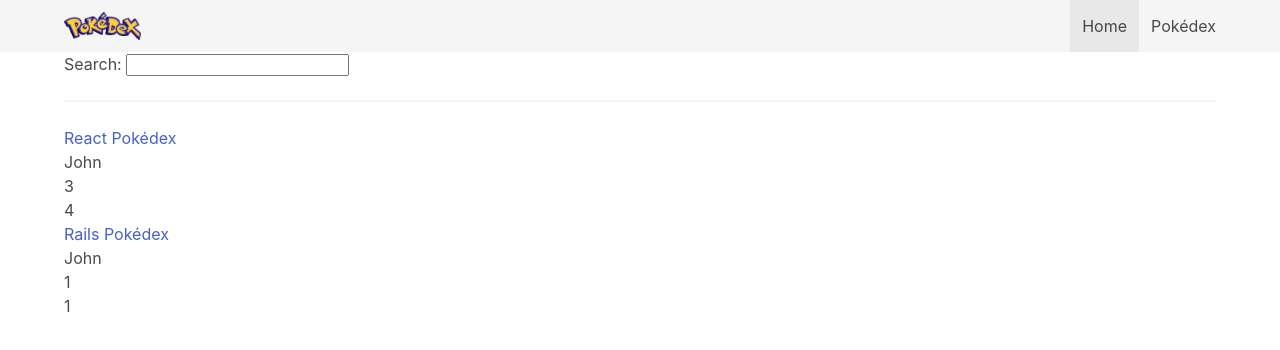
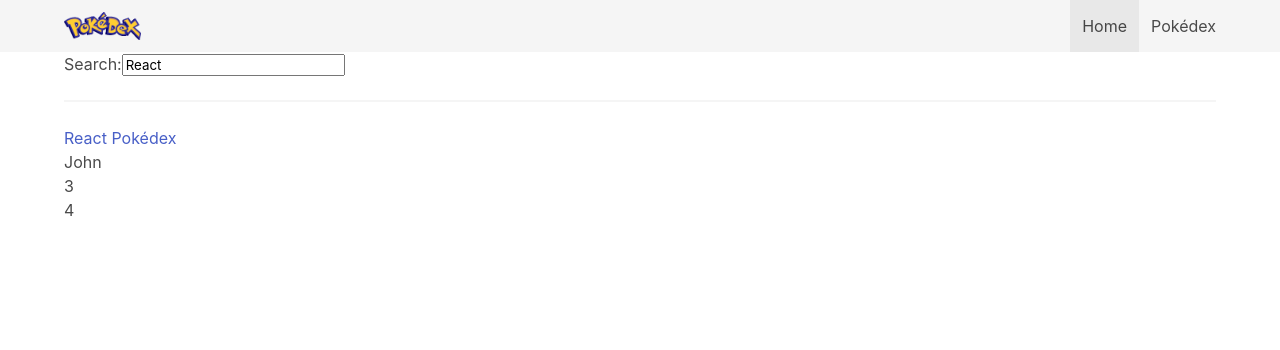
Before and after one commit to jnutterdev/react-pokedex, a React (Create React App) app: page / in a window 1280 px wide. Shown: the top 350 px of the page. Built offline with nearby package versions, Linux system fonts and the light colour scheme.

Commit message:
Working with nested destructuring now

```diff
--- a/src/App.js
+++ b/src/App.js
@@ -24,7 +24,7 @@
       },
     ];
 
-  const [searchTerm, setSearchTerm] = useState(' ');
+  const [searchTerm, setSearchTerm] = useState('React');
 
   const handleSearch = event => {
     setSearchTerm(event.target.value);
@@ -38,7 +38,7 @@
     <div className="App">
       <Nav />
         <div className="container">
-          <Search onSearch={handleSearch} />
+          <Search search={searchTerm} onSearch={handleSearch} />
           <hr/>
           <List list={searchedStories} />
         </div>
@@ -46,16 +46,26 @@
   );
 };
 
-const Search = (props) => (
+const Search = ({search, onSearch}) => (
+
       <div>
-          <label htmlFor="search">Search: </label>
-          <input id="search" type="text" onChange={props.onSearch} />
+          <label htmlFor="search">Search:
+          </label>
+          <input
+          id="search"
+          type="text"
+          value={search}
+          onChange={onSearch}
+          />
       </div>
   );
 
-const List = props =>
-  props.list.map(item => (
-    <div key={item.objectID}>
+
+const List = ({list}) =>
+  list.map(item => <Item key={item.objectID} item={item} />);
+
+    const Item = ({item}) => (
+        <div>
           <span>
             <a href={item.url}>{item.title}</a>
           </span>
@@ -63,7 +73,8 @@
           <span>{item.num_comments}</span>
           <span>{item.points}</span>
         </div>
-  ));
+    );
+
 
 
 
```
Lines whose indentation alone changed are shown as unchanged.
